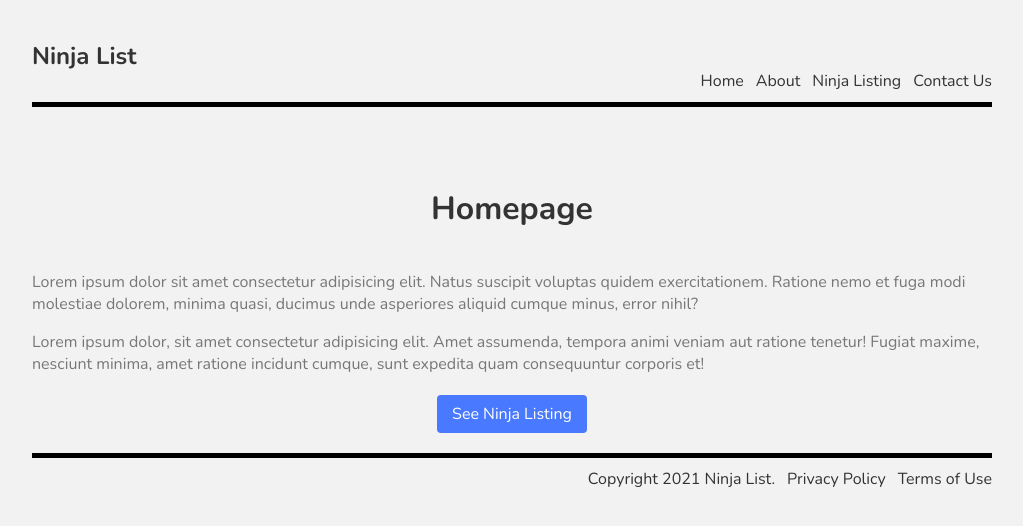
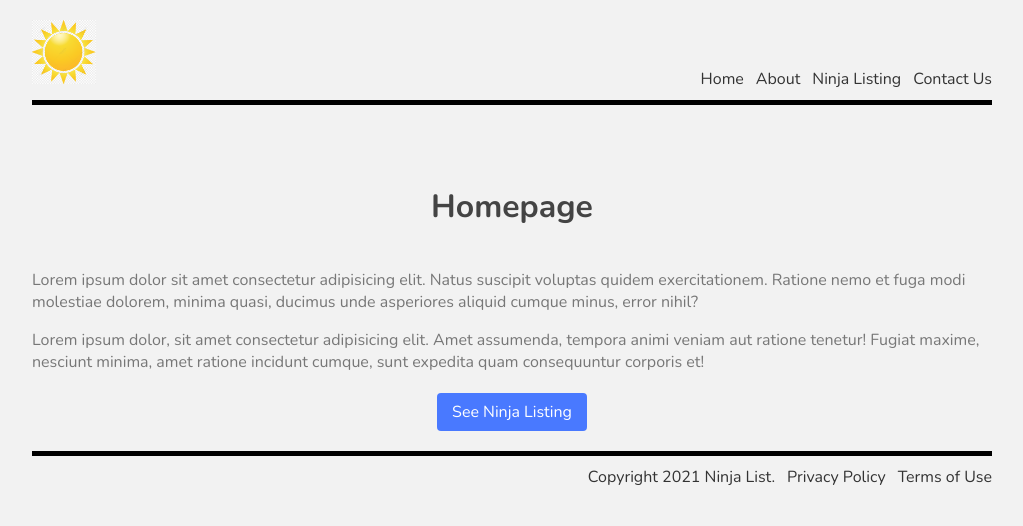
Before and after one commit to bcthakre/nextjs_typescript, a Next.js app: page / in a window 1280 px wide. Shown: the top 526 px of the page, without its empty margins (128-1151 px from the left). Built offline with nearby package versions, Linux system fonts and the light colour scheme.

Commit message:
Added image and static assets

```diff
--- a/components/Navbar.tsx
+++ b/components/Navbar.tsx
@@ -1,11 +1,12 @@
 
 import Link from 'next/link';
+import Image from 'next/image';
 
 const Navbar = () => {
     return (
        <nav>
         <div className="logo">
-            <h1>Ninja List</h1>
+            <Image src="/sun.png" width={64} height={64} alt="sun"/>
         </div>
         <Link href="/"><a>Home</a></Link>
         <Link href="/about"><a>About</a></Link>
--- a/pages/404.tsx
+++ b/pages/404.tsx
@@ -10,7 +10,7 @@ const NotFound = () => {
 
         setTimeout(() => {
             router.push('/')
-        }, 3000)
+        }, 6000)
 
     },[router])
 
--- a/pages/index.tsx
+++ b/pages/index.tsx
@@ -1,13 +1,18 @@
 import type { NextPage } from 'next'
-import Head from 'next/head'
 import Image from 'next/image'
 import Link from 'next/link'
 import Footer from '../components/Footer'
 import Navbar from '../components/Navbar'
 import styles from '../styles/Home.module.css'
+import Head from 'next/head'
 
 const Home: NextPage = () => {
   return (
+    <>
+    <Head>
+      <title> Ninja List | Home </title>
+      <meta name='keywords' content='about'></meta>
+      </Head>
     <div>
 
       <h1 className={styles.title}>Homepage</h1>
@@ -16,6 +21,7 @@ const Home: NextPage = () => {
       <Link href="/ninjas"><a className={styles.btn}>See Ninja Listing</a></Link>
 
     </div>
+    </>
   )
 }
 
--- a/styles/Home.module.css
+++ b/styles/Home.module.css
@@ -1,5 +1,5 @@
 .title {
-  color: #333;
+  color: #444;
   padding-bottom: 20px;
   text-align: center;
 }
@@ -7,6 +7,7 @@
 .text {
   color: #777;
 }
+
 
 .btn {
   display: block;
```
Also changed, not shown: pages/about.tsx (+7 -0 lines), pages/ninjas/index.tsx (+7 -0 lines), public/sun.png (added), public/sun.svg (added).
